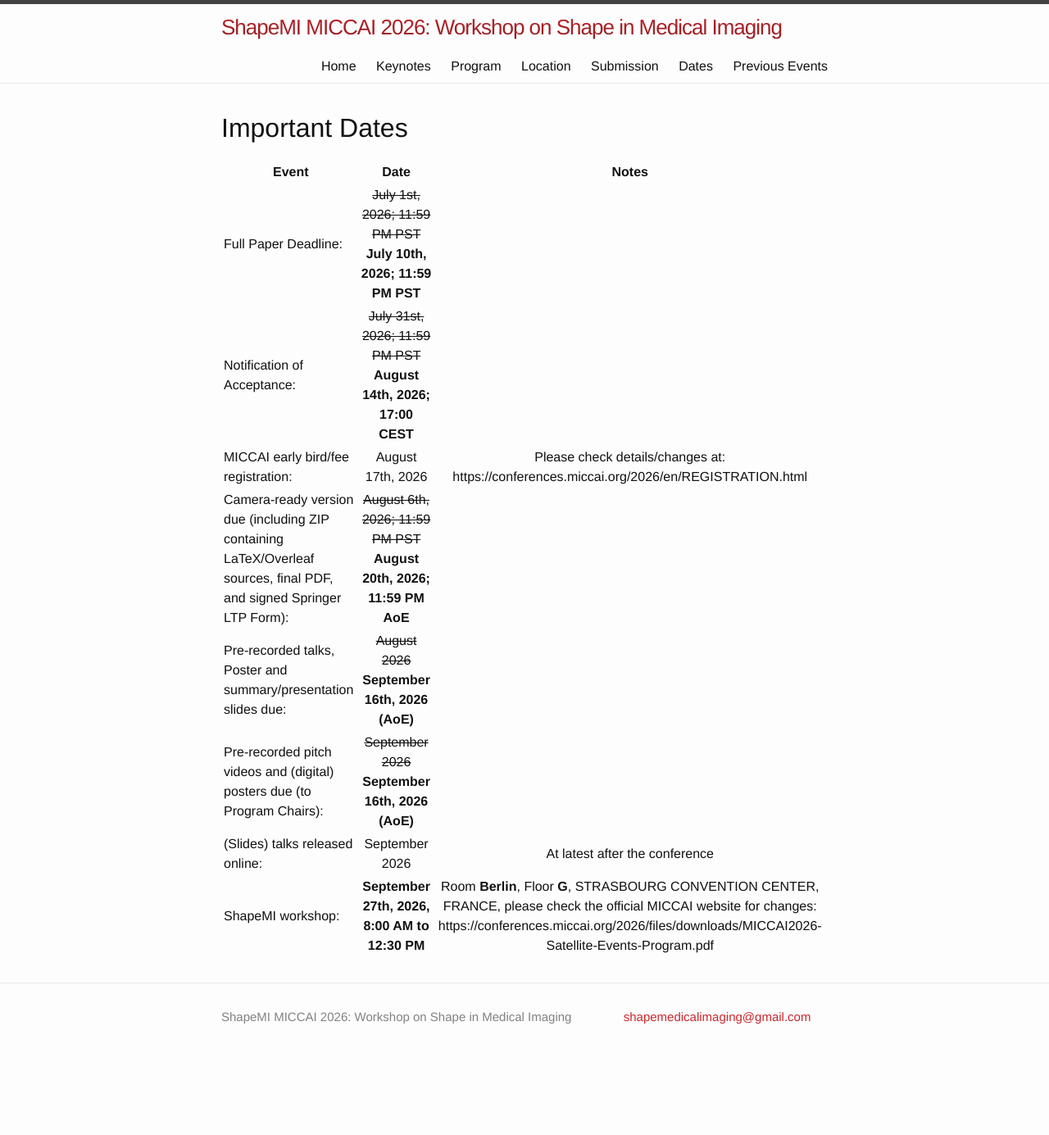
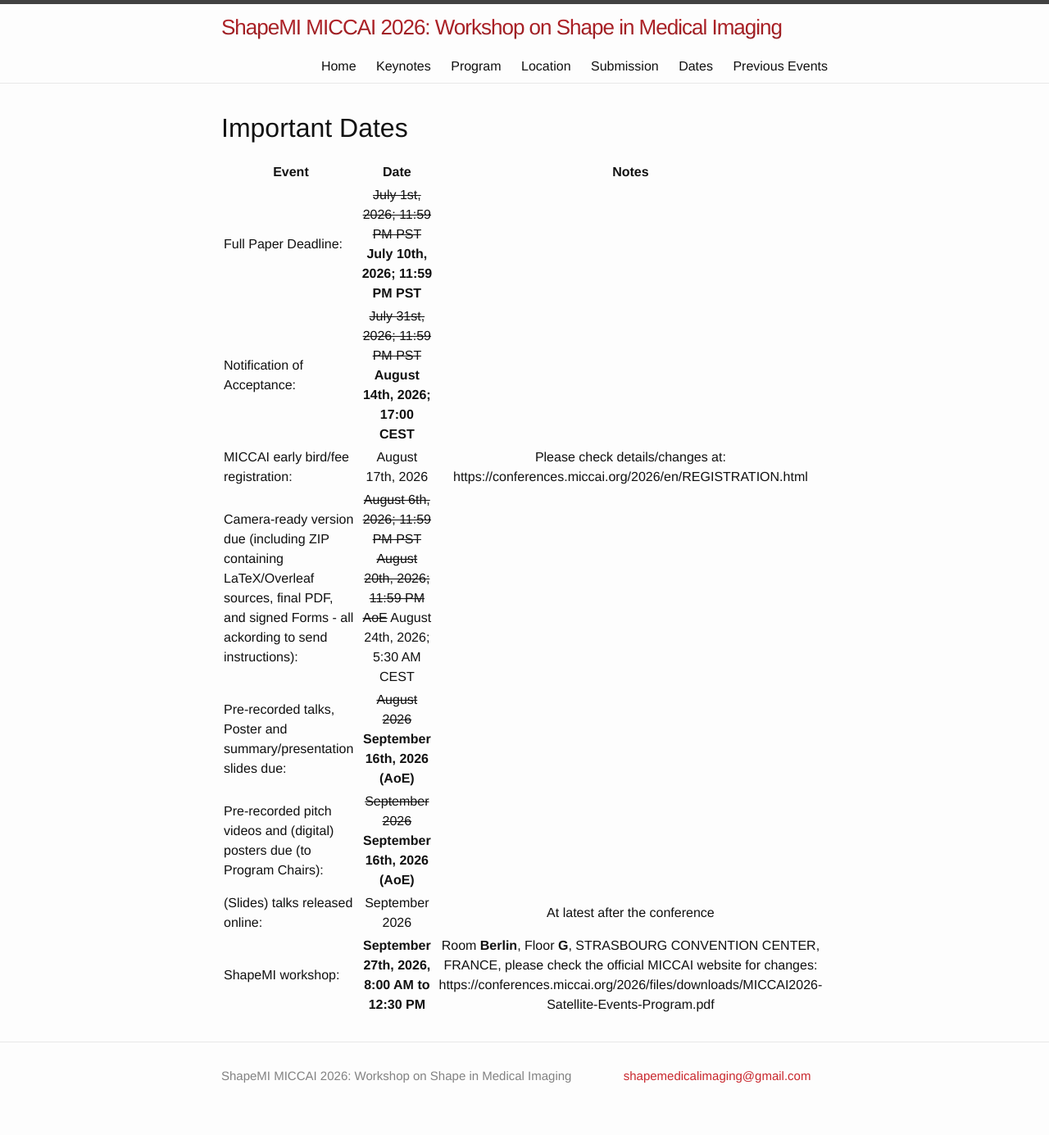
Before and after one commit to shapemi/shapemi.github.io, a Jekyll site: the page built from dates/index.md, in a window 1280 px wide. Shown: the whole page at 82% size. Built offline with Jekyll 4.4.1, drawn with Linux system fonts in a browser that asks for light colours; before the commit the page ends 1313 px from its top, so only the background shows below that.

Commit message:
Change camera-ready version due date and details
Updated the camera-ready version due date and instructions.

```diff
--- a/dates/index.md
+++ b/dates/index.md
@@ -12,7 +12,7 @@ order: 5
 | Full Paper Deadline: | ~~July 1st, 2026; 11:59 PM PST~~ **July 10th, 2026; 11:59 PM PST** | |
 | Notification of Acceptance: | ~~July 31st, 2026; 11:59 PM PST~~ **August 14th, 2026; 17:00 CEST** | |
 | MICCAI early bird/fee registration: | August 17th, 2026 | Please check details/changes at: https://conferences.miccai.org/2026/en/REGISTRATION.html |
-| Camera-ready version due (including ZIP containing LaTeX/Overleaf sources, final PDF, and signed Springer LTP Form): | ~~August 6th, 2026; 11:59 PM PST~~ **August 20th, 2026; 11:59 PM AoE** | |
+| Camera-ready version due (including ZIP containing LaTeX/Overleaf sources, final PDF, and signed Forms - all ackording to send instructions): | ~~August 6th, 2026; 11:59 PM PST~~ ~~August 20th, 2026; 11:59 PM AoE~~ August 24th, 2026; 5:30 AM CEST | |
 | Pre-recorded talks, Poster and summary/presentation slides due: | ~~August 2026~~ **September 16th, 2026 (AoE)** | |
 | Pre-recorded pitch videos and (digital) posters due (to Program Chairs): | ~~September 2026~~ **September 16th, 2026 (AoE)** | |
 | (Slides) talks released online: | September 2026 | At latest after the conference |
```
